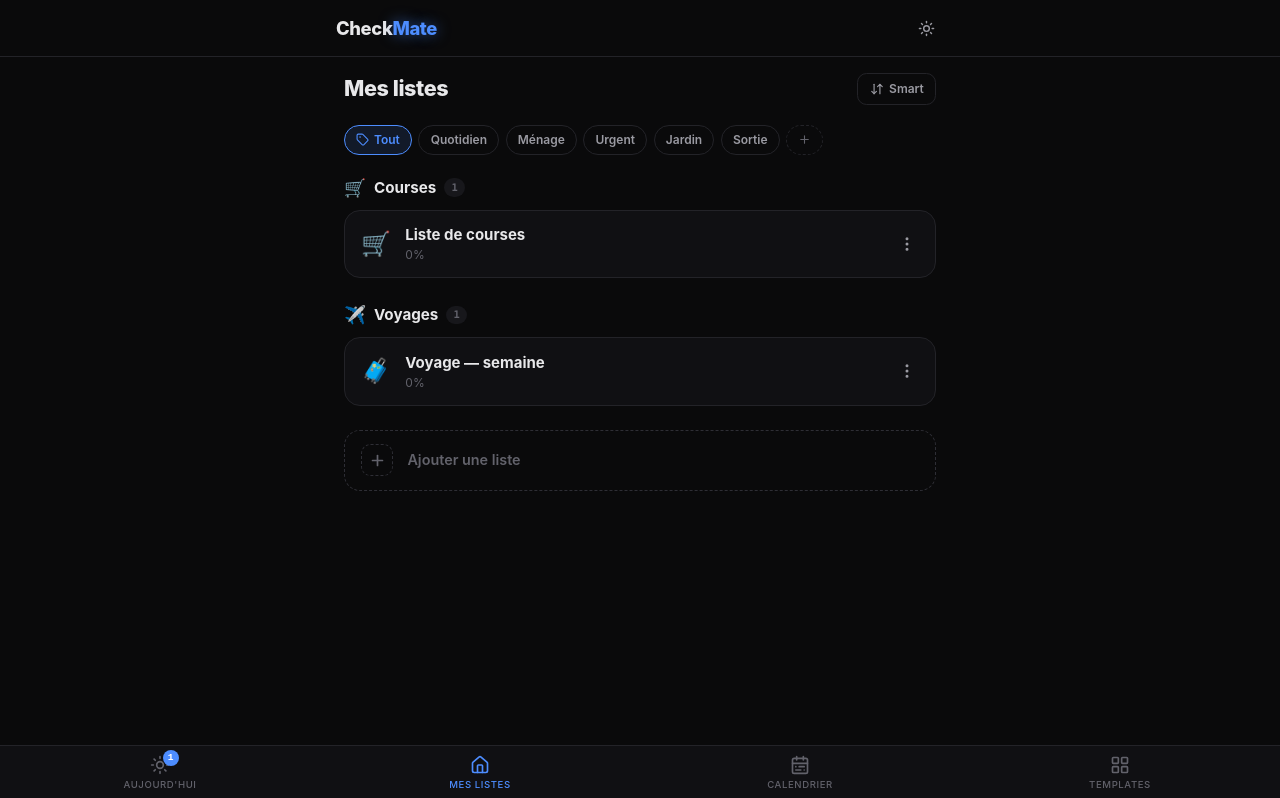
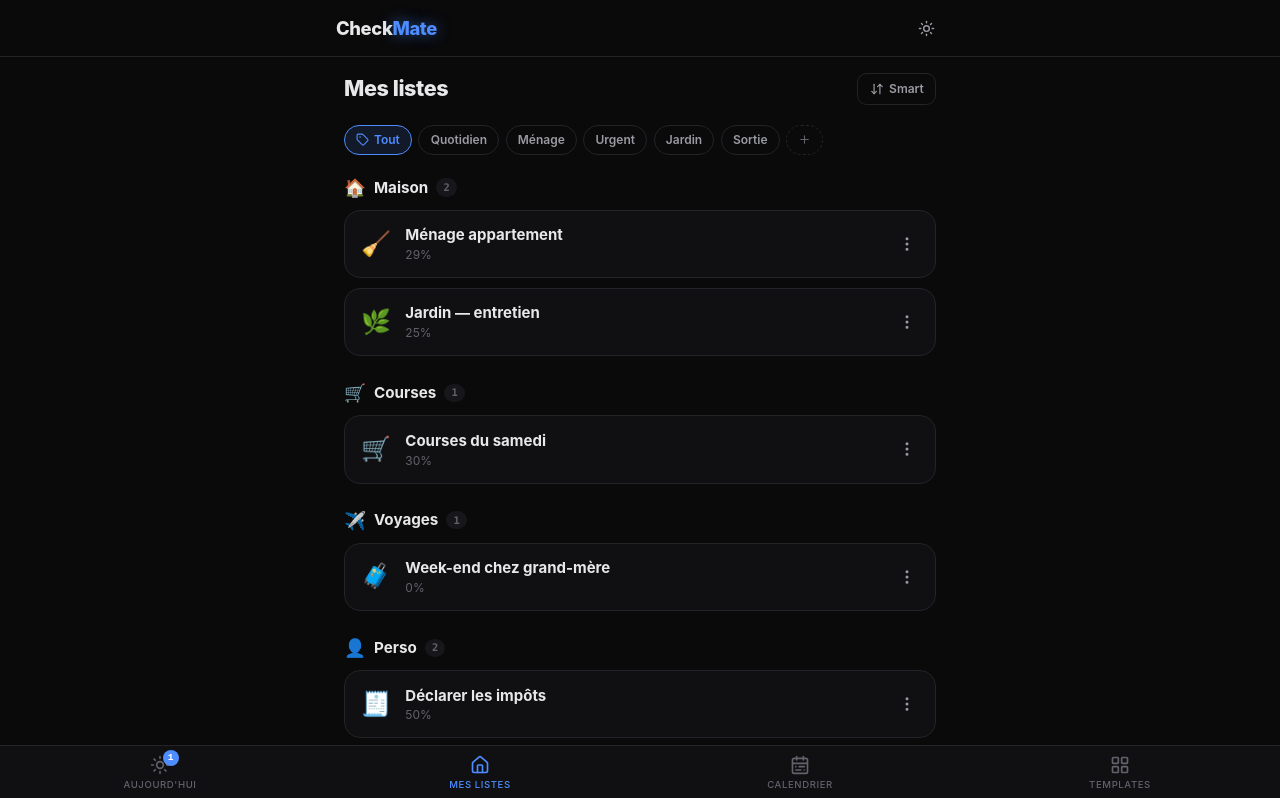
Before and after one commit to clementdelafontaine/check-mate-front, a Vue app in the folder front/: page / in a window 1280 px wide. Shown: the top 798 px of the page. Built offline with nearby package versions, Linux system fonts and the light colour scheme.

Commit message:
front: rich demo mocks (overdue, dated, cleaning/garden lists, done list, orphan, menage template, frequency seed)
Co-authored-by: clementdelafontaine <clementdelafontaine@users.noreply.github.com>

```diff
--- a/front/src/mocks/data.js
+++ b/front/src/mocks/data.js
@@ -15,7 +15,7 @@ const inDays = (n) => {
 
 export const groceryList = {
   id: 'l-courses',
-  name: 'Liste de courses',
+  name: 'Courses du samedi',
   emoji: '🛒',
   kind: 'simple',
   isTemplate: false,
@@ -28,28 +28,28 @@ export const groceryList = {
       id: 's-epicerie',
       name: 'Épicerie',
       items: [
-        { id: 'i-1', label: 'Pâtes', checked: false },
-        { id: 'i-2', label: 'Riz', checked: false },
-        { id: 'i-3', label: 'Café', checked: false },
-        { id: 'i-4', label: 'Huile d\u2019olive', checked: false }
+        { id: 'i-1', label: 'Pâtes', quantity: '2', checked: true },
+        { id: 'i-2', label: 'Riz', quantity: null, checked: false },
+        { id: 'i-3', label: 'Café', quantity: '1', checked: true },
+        { id: 'i-4', label: 'Huile d\u2019olive', quantity: null, checked: false }
       ]
     },
     {
       id: 's-frais',
       name: 'Produits frais',
       items: [
-        { id: 'i-5', label: 'Lait', checked: false },
-        { id: 'i-6', label: 'Œufs', checked: false },
-        { id: 'i-7', label: 'Beurre', checked: false },
-        { id: 'i-8', label: 'Yaourts', checked: false }
+        { id: 'i-5', label: 'Lait', quantity: '2', checked: true },
+        { id: 'i-6', label: 'Œufs', quantity: '6', checked: false },
+        { id: 'i-7', label: 'Beurre', quantity: null, checked: false },
+        { id: 'i-8', label: 'Yaourts', quantity: '4', checked: false }
       ]
     },
     {
       id: 's-simili',
       name: 'Simili',
       items: [
-        { id: 'i-9', label: 'Steaks de soja', checked: false },
-        { id: 'i-10', label: 'Crème végétale', checked: false }
+        { id: 'i-9', label: 'Steaks de soja', quantity: null, checked: false },
+        { id: 'i-10', label: 'Crème végétale', quantity: '2', checked: false }
       ]
     }
   ]
@@ -57,32 +57,176 @@ export const groceryList = {
 
 export const tripList = {
   id: 'l-voyage',
-  name: 'Voyage — semaine',
+  name: 'Week-end chez grand-mère',
   emoji: '🧳',
   kind: 'simple',
   isTemplate: false,
   spaceId: 'sp-voyages',
   labelIds: ['lb-sortie'],
-  startDate: inDays(7),
-  endDate: inDays(14),
+  startDate: inDays(1),
+  endDate: inDays(3),
   sections: [
     {
       id: 's-vetements',
       name: 'Vêtements',
       items: [
-        { id: 'i-11', label: 'T-shirts', checked: false },
-        { id: 'i-12', label: 'Pantalon', checked: false },
-        { id: 'i-13', label: 'Pull', checked: false },
-        { id: 'i-14', label: 'Chaussettes', checked: false }
+        { id: 'i-11', label: 'T-shirts', quantity: '3', checked: false },
+        { id: 'i-12', label: 'Pantalon', quantity: null, checked: false },
+        { id: 'i-13', label: 'Pull', quantity: null, checked: false },
+        { id: 'i-14', label: 'Chaussettes', quantity: '4', checked: false }
       ]
     },
     {
       id: 's-hygiene',
       name: 'Hygiène',
       items: [
-        { id: 'i-15', label: 'Brosse à dents', checked: false },
-        { id: 'i-16', label: 'Chargeur', checked: false },
-        { id: 'i-17', label: 'Adaptateur prise', checked: false }
+        { id: 'i-15', label: 'Brosse à dents', quantity: null, checked: false },
+        { id: 'i-16', label: 'Chargeur', quantity: null, checked: false },
+        { id: 'i-17', label: 'Adaptateur prise', quantity: null, checked: false }
+      ]
+    },
+    {
+      id: 's-cadeaux',
+      name: 'Cadeaux',
+      items: [
+        { id: 'i-18', label: 'Fleurs', quantity: '1', checked: false },
+        { id: 'i-19', label: 'Macarons', quantity: '2', checked: false }
+      ]
+    }
+  ]
+}
+
+export const taxesList = {
+  id: 'l-impots',
+  name: 'Déclarer les impôts',
+  emoji: '🧾',
+  kind: 'simple',
+  isTemplate: false,
+  spaceId: 'sp-perso',
+  labelIds: ['lb-urgent'],
+  startDate: inDays(-3),
+  endDate: inDays(-1),
+  sections: [
+    {
+      id: 's-impots-docs',
+      name: 'Démarches',
+      items: [
+        { id: 'i-20', label: 'Récupérer le revenu fiscal de référence', quantity: null, checked: true },
+        { id: 'i-21', label: 'Remplir la déclaration en ligne', quantity: null, checked: false }
+      ]
+    }
+  ]
+}
+
+export const cleaningList = {
+  id: 'l-menage',
+  name: 'Ménage appartement',
+  emoji: '🧹',
+  kind: 'simple',
+  isTemplate: false,
+  spaceId: 'sp-maison',
+  labelIds: ['lb-menage'],
+  startDate: null,
+  endDate: null,
+  sections: [
+    {
+      id: 's-menage-cuisine',
+      name: 'Cuisine',
+      items: [
+        { id: 'i-22', label: 'Plans de travail', quantity: null, checked: true },
+        { id: 'i-23', label: 'Plaque de cuisson', quantity: null, checked: false },
+        { id: 'i-24', label: 'Frigo — trier les restes', quantity: null, checked: false }
+      ]
+    },
+    {
+      id: 's-menage-sdb',
+      name: 'Salle de bain',
+      items: [
+        { id: 'i-25', label: 'Lavabo + miroir', quantity: null, checked: false },
+        { id: 'i-26', label: 'Serviettes', quantity: null, checked: true }
+      ]
+    },
+    {
+      id: 's-menage-salon',
+      name: 'Salon',
+      items: [
+        { id: 'i-27', label: 'Aspirateur', quantity: null, checked: false },
+        { id: 'i-28', label: 'Poussière étagères', quantity: null, checked: false }
+      ]
+    }
+  ]
+}
+
+export const gardenList = {
+  id: 'l-jardin',
+  name: 'Jardin — entretien',
+  emoji: '🌿',
+  kind: 'simple',
+  isTemplate: false,
+  spaceId: 'sp-maison',
+  labelIds: ['lb-jardin'],
+  startDate: null,
+  endDate: null,
+  sections: [
+    {
+      id: 's-jardin-tonte',
+      name: 'Tonte',
+      items: [
+        { id: 'i-29', label: 'Tondre la pelouse', quantity: null, checked: false },
+        { id: 'i-30', label: 'Arroser les massifs', quantity: null, checked: false }
+      ]
+    },
+    {
+      id: 's-jardin-taille',
+      name: 'Taille',
+      items: [
+        { id: 'i-31', label: 'Haie de cèdres', quantity: null, checked: true },
+        { id: 'i-32', label: 'Rosiers', quantity: null, checked: false }
+      ]
+    }
+  ]
+}
+
+export const birthdayList = {
+  id: 'l-anniv',
+  name: 'Anniversaire de Léa',
+  emoji: '🎁',
+  kind: 'simple',
+  isTemplate: false,
+  spaceId: 'sp-perso',
+  labelIds: ['lb-sortie'],
+  startDate: inDays(-5),
+  endDate: inDays(-2),
+  sections: [
+    {
+      id: 's-anniv',
+      name: 'Organisation',
+      items: [
+        { id: 'i-33', label: 'Commander le gâteau', quantity: null, checked: true },
+        { id: 'i-34', label: 'Acheter les guirlandes', quantity: null, checked: true },
+        { id: 'i-35', label: 'Réserver la salle', quantity: null, checked: true }
+      ]
+    }
+  ]
+}
+
+export const giftIdeasList = {
+  id: 'l-idees',
+  name: 'Idées cadeaux',
+  emoji: '💡',
+  kind: 'simple',
+  isTemplate: false,
+  spaceId: null,
+  labelIds: [],
+  startDate: null,
+  endDate: null,
+  sections: [
+    {
+      id: 's-idees',
+      name: 'Idées',
+      items: [
+        { id: 'i-36', label: 'Livre de recettes', quantity: null, checked: false },
+        { id: 'i-37', label: 'Box vin', quantity: null, checked: false }
       ]
     }
   ]
@@ -152,10 +296,56 @@ export const templates = [
         items: [{ label: 'Steaks de soja' }, { label: 'Crème végétale' }]
       }
     ]
+  },
+  {
+    id: 't-menage',
+    name: 'Ménage par pièces',
+    emoji: '🧹',
+    kind: 'template',
+    isTemplate: true,
+    description: 'Roulement de ménage pièce par pièce.',
+    sections: [
+      {
+        id: 'ts-menage-cuisine',
+        name: 'Cuisine',
+        items: [{ label: 'Plans de travail' }, { label: 'Plaque' }, { label: 'Évier' }, { label: 'Sol' }]
+      },
+      {
+        id: 'ts-menage-sdb',
+        name: 'Salle de bain',
+        items: [{ label: 'Lavabo' }, { label: 'Douchette' }, { label: 'Toilettes' }, { label: 'Miroir' }]
+      },
+      {
+        id: 'ts-menage-salon',
+        name: 'Salon',
+        items: [{ label: 'Aspirateur' }, { label: 'Poussière' }, { label: 'Ranger les câbles' }]
+      },
+      {
+        id: 'ts-menage-chambres',
+        name: 'Chambres',
+        items: [{ label: 'Changer les draps' }, { label: 'Aérer' }]
+      }
+    ]
   }
 ]
 
+export const itemFrequencySeed = {
+  'pâtes': 4,
+  'lait': 3,
+  'café': 2,
+  'œufs': 2,
+  'riz': 1,
+  'beurre': 1,
+  'yaourts': 1,
+  'poussière étagères': 1
+}
+
 export const initialLists = () => [
   JSON.parse(JSON.stringify(groceryList)),
-  JSON.parse(JSON.stringify(tripList))
+  JSON.parse(JSON.stringify(tripList)),
+  JSON.parse(JSON.stringify(taxesList)),
+  JSON.parse(JSON.stringify(cleaningList)),
+  JSON.parse(JSON.stringify(gardenList)),
+  JSON.parse(JSON.stringify(birthdayList)),
+  JSON.parse(JSON.stringify(giftIdeasList))
 ]
--- a/front/src/stores/checklists.js
+++ b/front/src/stores/checklists.js
@@ -1,5 +1,5 @@
 import { defineStore } from 'pinia'
-import { templates, initialLists, uid } from '../mocks/data'
+import { templates, initialLists, itemFrequencySeed, uid } from '../mocks/data'
 
 export const GENERIC_SECTION = 'Divers'
 const STORAGE_KEY = 'checkmate-state-v2'
@@ -39,7 +39,7 @@ const defaultState = () => ({
   templates,
   spaces: DEFAULT_SPACES,
   labels: DEFAULT_LABELS,
-  itemFrequency: {}
+  itemFrequency: { ...itemFrequencySeed }
 })
 
 export const useChecklistsStore = defineStore('checklists', {
```
Also changed, not shown: 1 other file (tests, documents, lock files or other folders).
